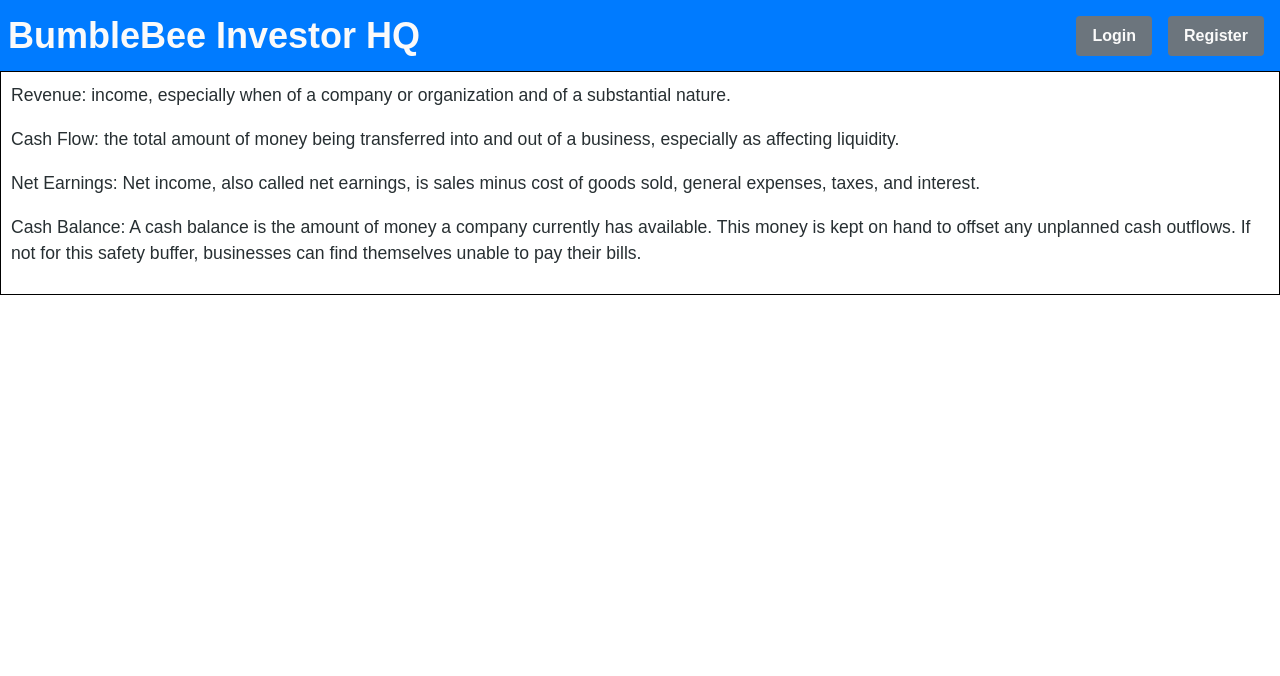
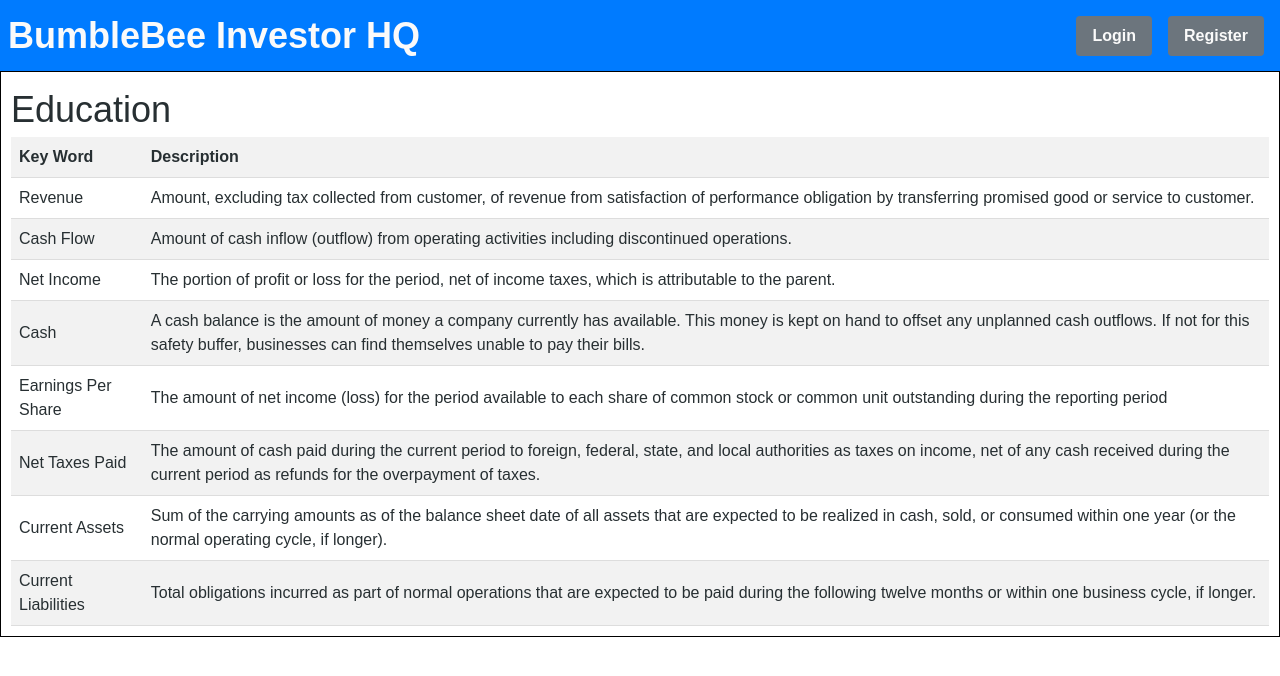
Before and after one commit to bradcoleman60/NewBee-Financial, a React (Create React App) app in the folder client/: page /learn in a window 1280 px wide. Shown: the top 676 px of the page. Built offline with nearby package versions, Linux system fonts and the light colour scheme.

Commit message:
added to learn page

```diff
--- a/client/src/pages/learn/index.js
+++ b/client/src/pages/learn/index.js
@@ -1,17 +1,63 @@
 import React, { useState } from 'react';
 import { useNavigate } from 'react-router-dom';
-
+import "./style.css"
 export default function Learn() {
 
 
 
   return (
     <section>
-        <p>Revenue: income, especially when of a company or organization and of a substantial nature.</p>
-        <p>Cash Flow: the total amount of money being transferred into and out of a business, especially as affecting liquidity. </p>
-        <p>Net Earnings: Net income, also called net earnings, is sales minus cost of goods sold, general expenses, taxes, and interest.
-</p>
-        <p>Cash Balance: A cash balance is the amount of money a company currently has available. This money is kept on hand to offset any unplanned cash outflows. If not for this safety buffer, businesses can find themselves unable to pay their bills.</p>
-    </section>
+      <h1>Education</h1>
+      <table className="education-table">
+        <thead>
+          <tr>
+            <th>Key Word</th>
+            <th>Description</th>
+          </tr>
+        </thead>
+        <tbody>
+          <tr>
+            <td>Revenue</td>
+            <td>Amount, excluding tax collected from customer, of revenue from satisfaction of performance obligation by transferring promised good or service to customer.
+            </td>
+          </tr>
+          <tr>
+            <td>Cash Flow</td>
+            <td>Amount of cash inflow (outflow) from operating activities including discontinued operations.
+            </td>
+          </tr>
+          <tr>
+            <td>Net Income</td>
+            <td>The portion of profit or loss for the period, net of income taxes, which is attributable to the parent.
+            </td>
+          </tr>
+          <tr>
+            <td>Cash</td>
+            <td>A cash balance is the amount of money a company currently has available. This money is kept on hand to offset any unplanned cash outflows. If not for this safety buffer, businesses can find themselves unable to pay their bills.
+            </td>
+          </tr>
+          <tr>
+            <td>Earnings Per Share</td>
+            <td>The amount of net income (loss) for the period available to each share of common stock or common unit outstanding during the reporting period
+            </td>
+          </tr>
+          <tr>
+            <td>Net Taxes Paid</td>
+            <td>The amount of cash paid during the current period to foreign, federal, state, and local authorities as taxes on income, net of any cash received during the current period as refunds for the overpayment of taxes.
+            </td>
+          </tr>
+          <tr>
+            <td>Current Assets</td>
+            <td>Sum of the carrying amounts as of the balance sheet date of all assets that are expected to be realized in cash, sold, or consumed within one year (or the normal operating cycle, if longer).
+            </td>
+          </tr>
+          <tr>
+            <td>Current Liabilities</td>
+            <td>Total obligations incurred as part of normal operations that are expected to be paid during the following twelve months or within one business cycle, if longer.
+            </td>
+          </tr>
+        </tbody>
+      </table>
+ </section>
   )
 }
--- a/client/src/pages/learn/style.css
+++ b/client/src/pages/learn/style.css
@@ -0,0 +1,21 @@
+.education-table {
+
+    border-collapse: collapse;
+    width: 100%;
+
+  }
+
+  .education-table th, .education-table td {
+    text-align: left;
+    padding: 8px;
+    border-bottom: 1px solid #ddd;
+  }
+
+  .education-table th {
+    background-color: #f2f2f2;
+    font-weight: bold;
+  }
+
+  .education-table tbody tr:nth-child(even) {
+    background-color: #f2f2f2;
+  }
```
Also changed, not shown: 2 other files (tests, documents, lock files or other folders).
